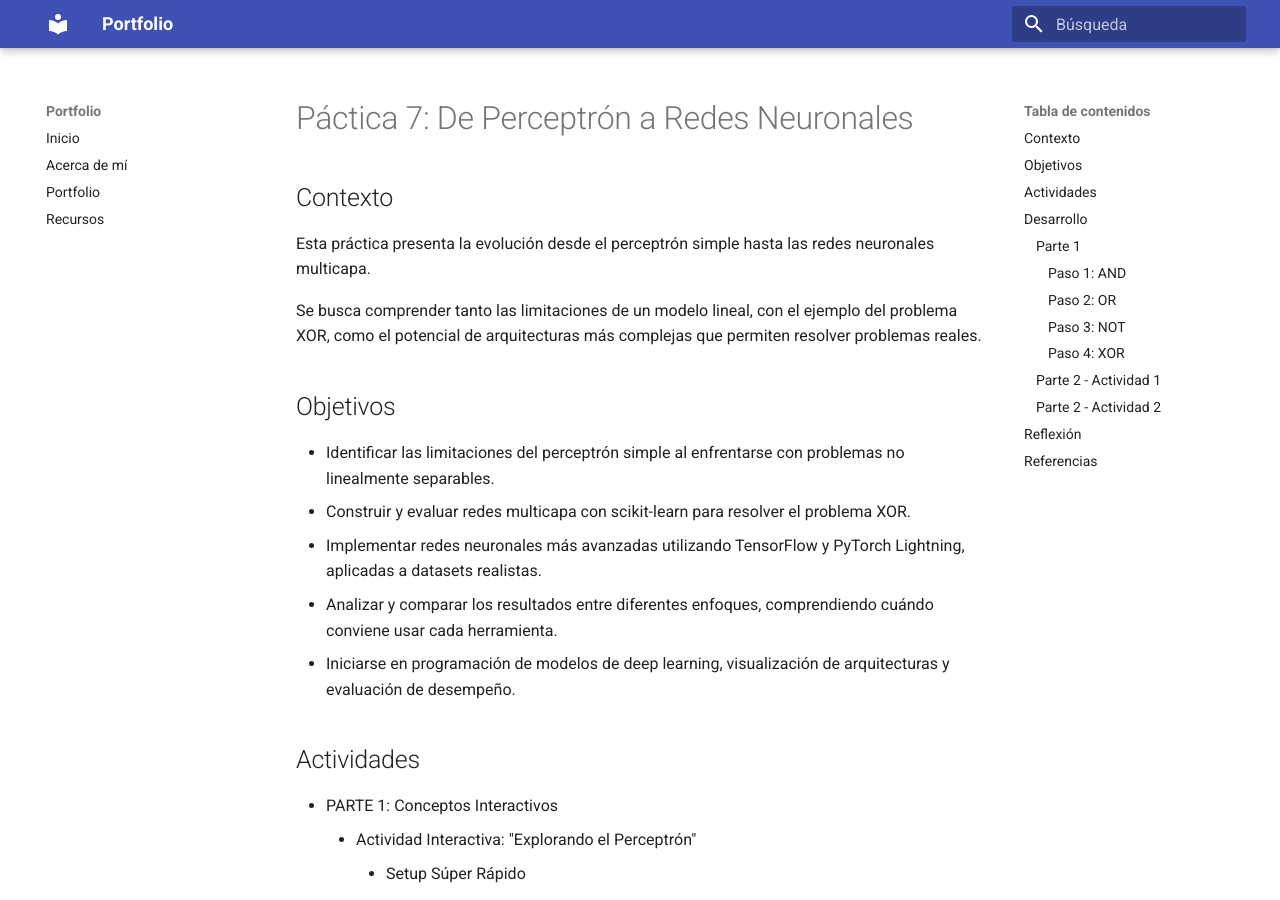
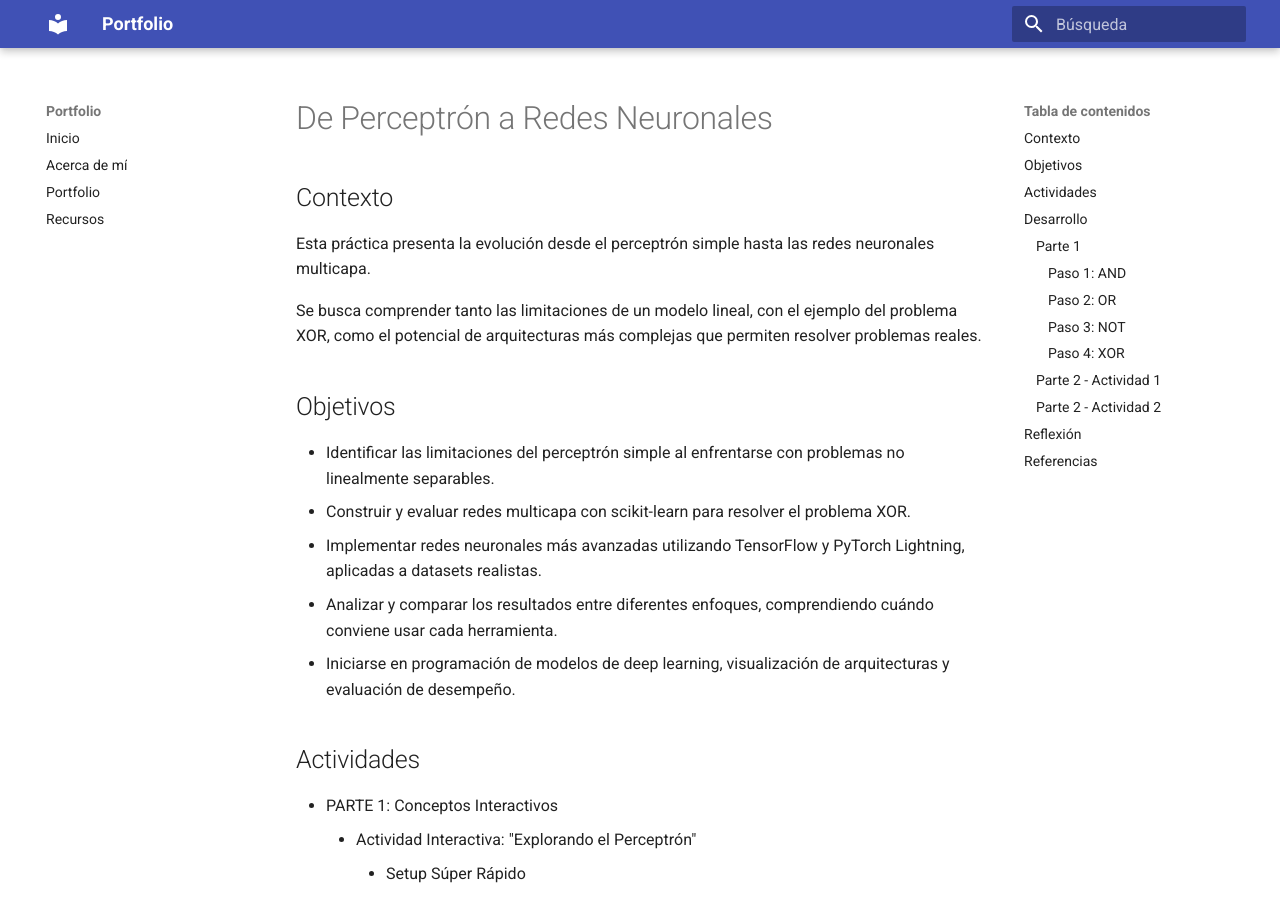
Before and after one commit to ignacioVillarreal2003/ia-portafolio, an MkDocs documentation site: the page built from docs/portfolio/UT2_TA1.md, in a window 1280 px wide and 900 px high. Built offline with MkDocs 1.6.1 and Material for MkDocs 9.7.7, drawn with Linux system fonts in a browser that asks for light colours.

Commit message:
ta opcional

```diff
--- a/docs/portfolio/UT2_TA1.md
+++ b/docs/portfolio/UT2_TA1.md
@@ -3,7 +3,7 @@ title: "Páctica 7: De Perceptrón a Redes Neuronales"
 date: 2025-09-28
 ---
 
-# Páctica 7: De Perceptrón a Redes Neuronales
+# De Perceptrón a Redes Neuronales
 
 ## Contexto
 
```
Also changed, not shown: docs/portfolio/UT2_TA2.md (+1 -1 lines).
